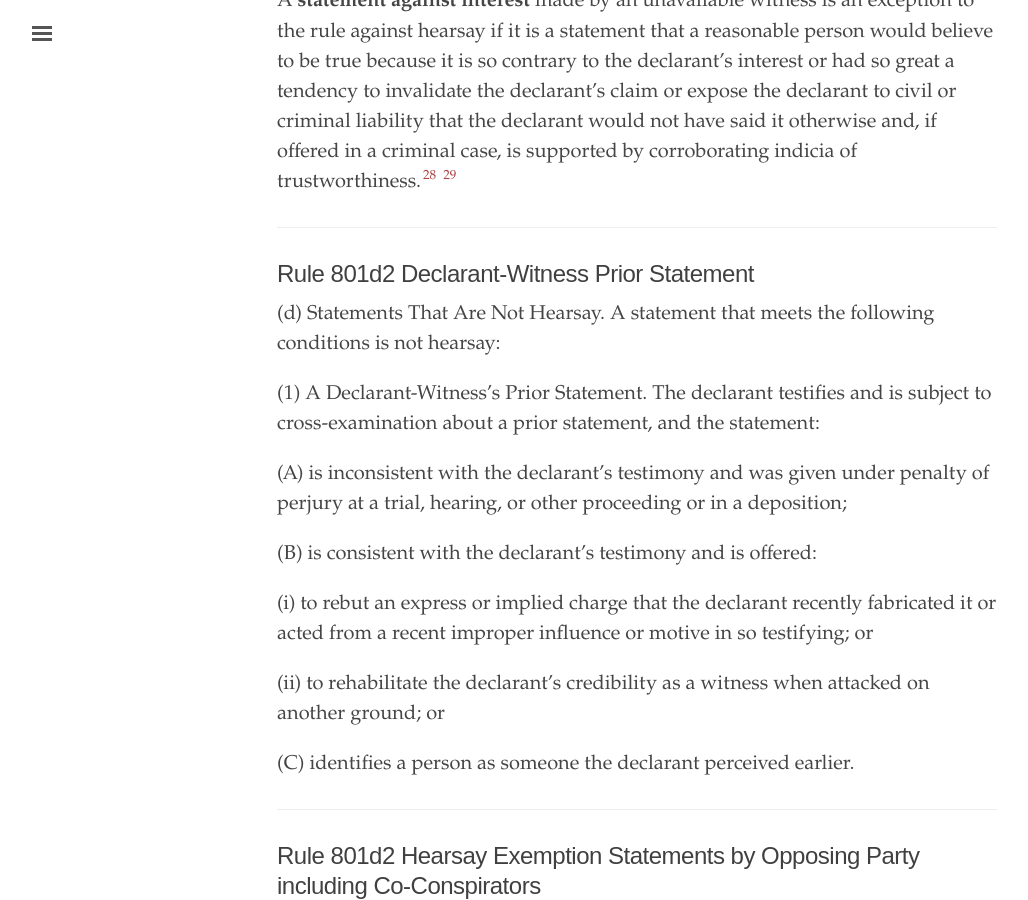
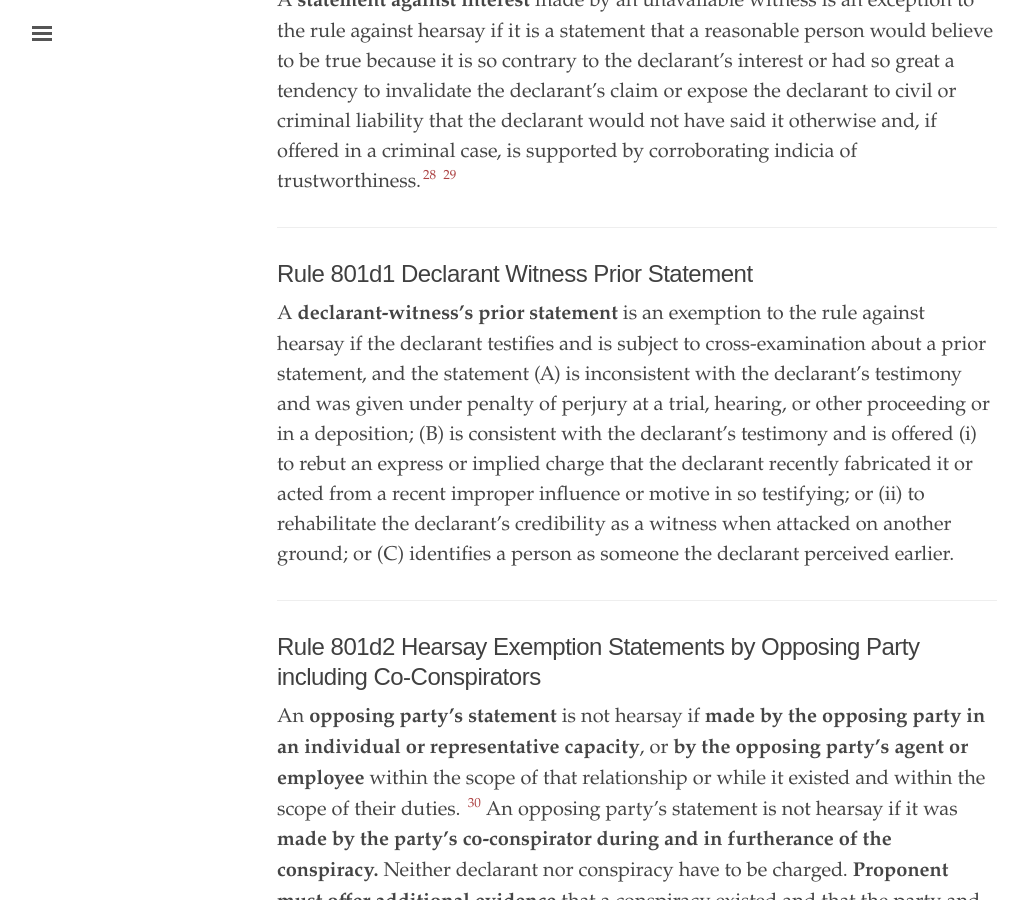
Before and after one commit to binipringle/right-to-be-forgotten, a Jekyll site: the page built from _texts/1-condensedoutline.md, in a window 1280 px wide and 900 px high, scrolled down 12146 px. Shown: the whole window, without its empty margins (3-1031 px from the left). Built offline with Jekyll 4.4.1, drawn with Linux system fonts in a browser that asks for light colours.

Commit message:
added 801d1

```diff
--- a/_texts/1-condensedoutline.md
+++ b/_texts/1-condensedoutline.md
@@ -28,6 +28,7 @@ toc:
 - Rule 803 Exceptions to the Rule Against Hearsay
 - Rule 805 Hearsay Within Hearsay
 - Rule 804 Hearsay Exceptions Requiring Declarant Unavailability Statement Against Interest
+- Rule 801d1 Declarant Witness Prior Statement
 - Rule 801d2 Hearsay Exemption Statements by Opposing Party including Co-Conspirators
 - Sixth Amendment Confrontation Clause
 
@@ -311,22 +312,9 @@ A **statement against interest** made by an unavailable witness is an exception
 
 ---
 
-## Rule 801d2 Declarant-Witness Prior Statement
+## Rule 801d1 Declarant Witness Prior Statement
 
-(d) Statements That Are Not Hearsay. A statement that meets the following conditions is not hearsay:
-
-(1) A Declarant-Witness’s Prior Statement. The declarant testifies and is subject to cross-examination about a prior statement, and the statement:
-
-(A) is inconsistent with the declarant’s testimony and was given under penalty of perjury at a trial, hearing, or other proceeding or in a deposition;
-
-(B) is consistent with the declarant’s testimony and is offered:
-
-(i) to rebut an express or implied charge that the declarant recently fabricated it or acted from a recent improper influence or motive in so testifying; or
-
-(ii) to rehabilitate the declarant's credibility as a witness when attacked on another ground; or
-
-(C) identifies a person as someone the declarant perceived earlier.
-
+A **declarant-witness’s prior statement** is an exemption to the rule against hearsay if the declarant testifies and is subject to cross-examination about a prior statement, and the statement (A) is inconsistent with the declarant’s testimony and was given under penalty of perjury at a trial, hearing, or other proceeding or in a deposition; (B) is consistent with the declarant’s testimony and is offered (i) to rebut an express or implied charge that the declarant recently fabricated it or acted from a recent improper influence or motive in so testifying; or (ii) to rehabilitate the declarant's credibility as a witness when attacked on another ground; or (C) identifies a person as someone the declarant perceived earlier.
 
 ---
 ## Rule 801d2 Hearsay Exemption Statements by Opposing Party including Co-Conspirators
```
